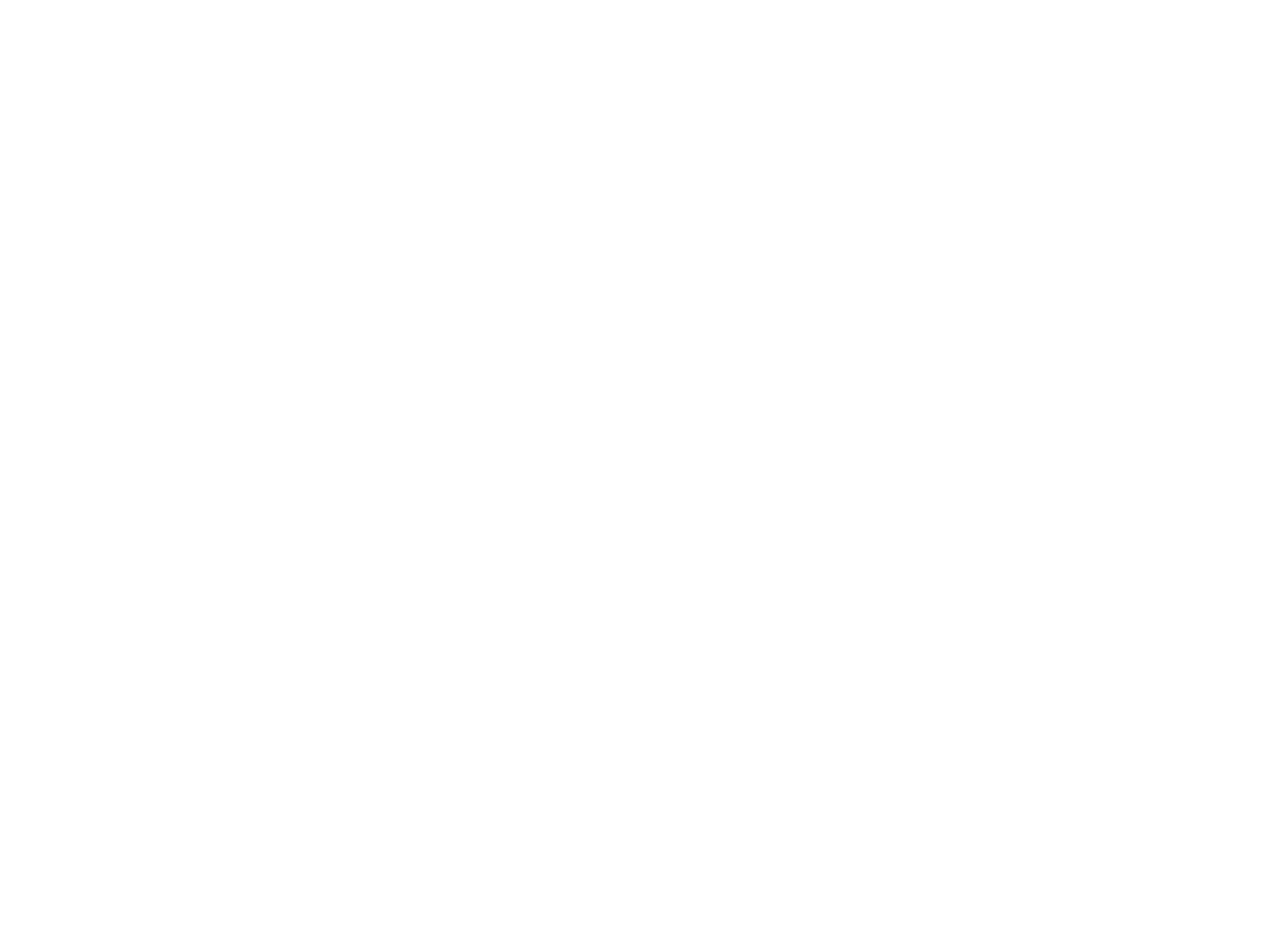
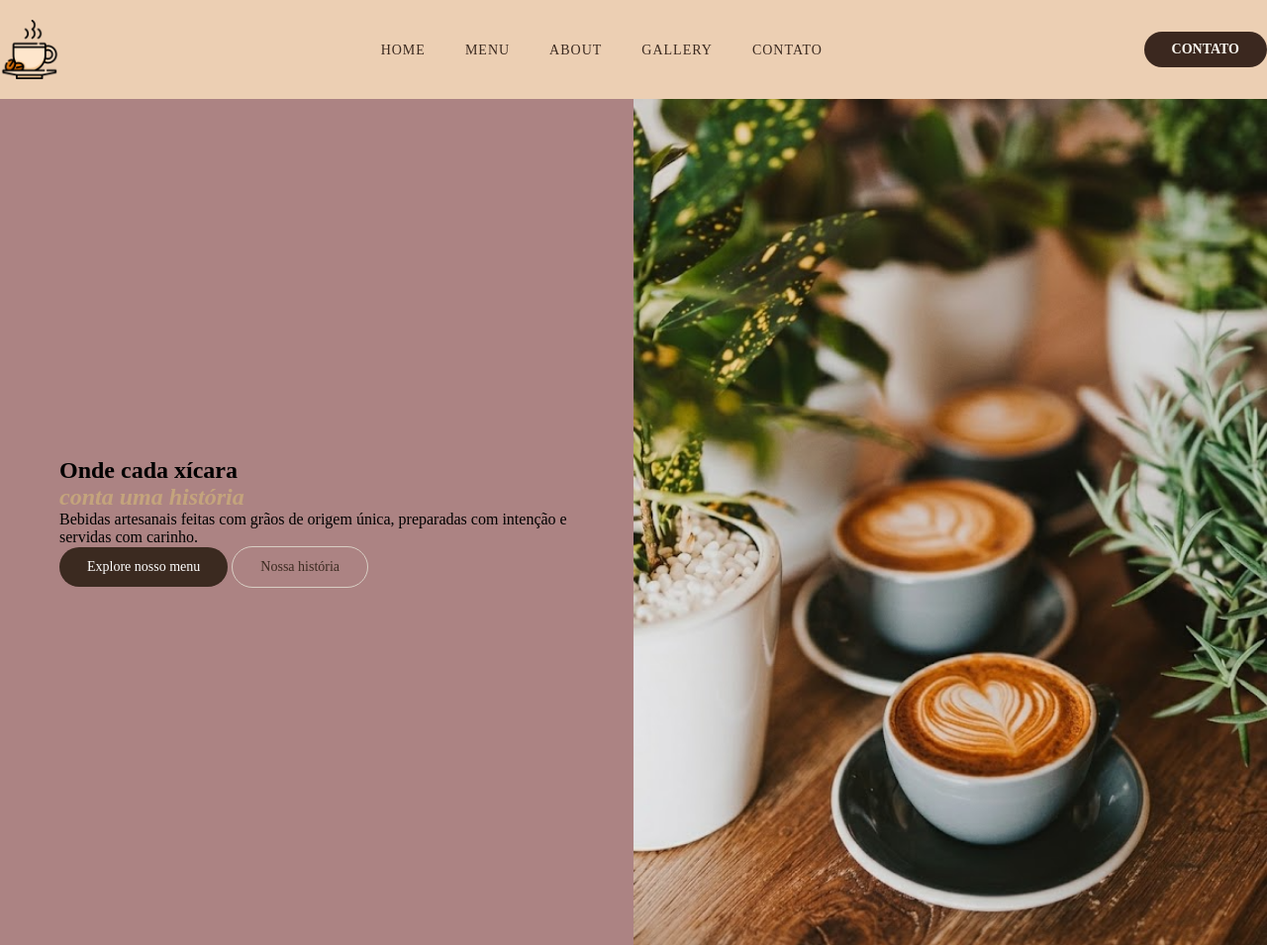
Before and after one commit to yangggx/Site-de-cafeteria-fict-cia, a plain HTML site: page index.html in a window 1280 px wide. Shown: the whole page at 99% size. Before the commit the page ends 800 px from the top, so only its background shows below. Drawn offline with Linux system fonts and the light colour scheme.

Commit message:
Atualizei o estilo do botão e o menu

```diff
--- a/index.html
+++ b/index.html
@@ -4,9 +4,44 @@
     <meta charset="UTF-8">
     <meta name="viewport" content="width=device-width, initial-scale=1.0">
     <link rel="stylesheet" href="style.css">
-    <title>Document</title>
+    <title>Site de cafeteria fictícia</title>
 </head>
 <body>
+    <header>
+      <div class="interface">
+        <section class="logo">
+        <img src="imagens/coffee-cup.png" alt="logo-cafe">
+        </section> <!--logo-->
+        <section class="navegation">
+            <nav>
+                <ul>
+                    <li><a href="#Home">HOME</a></li>
+                    <li><a href="#Menu">MENU</a></li>
+                    <li><a href="#ABOUT">ABOUT</a></li>
+                    <li><a href="GALLERY">GALLERY</a></li>
+                    <li><a href="#CONTATO">CONTATO</a></li>
+                </ul>
+            </nav>
+        </section> <!--menu-->
+         <section class="btn-contato">
+            <a href="#">
+                <button>CONTATO</button>
+            </a>
+         </section> <!--Bota-->
+      </div> <!--interface-->
+    </header>
 
+   <section class="hero-site">
+    <div class="txt-hero">
+        <h1>Onde cada xícara <span>conta uma história</span></h1>
+        <p>Bebidas artesanais feitas com grãos de origem única, preparadas com intenção e servidas com carinho.</p>
+        <div class="botoes">
+            <a href="#" class="btn btn-escuro">Explore nosso menu</a>
+            <a href="#" class="btn btn-claro">Nossa história</a>
+        </div>
+    </div>
+
+    <div class="img-hero"></div>
+</section>
 </body>
 </html>
--- a/style.css
+++ b/style.css
@@ -0,0 +1,127 @@
+
+
+*{
+    margin: 0;
+    padding: 0;
+    box-sizing: border-box;
+   font-family: "Merriweather", serif;
+}
+
+body {
+    background-color: #FBF8F1;
+}
+
+.interface {
+    max-width: 1280px;
+    margin: 0 auto;
+}
+
+
+
+/*ESTILO DO HEADER*/
+
+header {
+    width: 100%;
+    padding: 20px 0;
+    background-color:#D9996270;
+}
+
+header .interface {
+    display: flex;
+    justify-content: space-between;
+    align-items: center;
+}
+
+header .logo img {
+    height: 60px;
+    width: auto;
+    display: block;
+}
+
+header .navegation ul {
+    list-style-type: none;
+    display: flex;
+    gap: 40px;
+}
+
+header .navegation a {
+    text-decoration: none;
+    color: #3b2a20;
+    font-size: 14px;
+    letter-spacing: 1px;
+}
+
+header .navegation nav a:hover {
+    transform: scale(1.05);
+}
+
+header .navegation nav a {
+    display: inline-block;
+    transition: transform 0.3s ease;
+}
+
+header .btn-contato button {
+    background-color: #3b281f;
+    color: #fbf8f1;
+    font-size: 14px;
+    font-weight: 600;
+    padding: 10px 28px;
+    border: none;
+    border-radius: 30px;
+    cursor: pointer;
+    transition: all 0.3s ease;
+}
+
+header .btn-contato button:hover {
+    background-color: #FBF8F1;
+    color: #3b281f;
+    transform: scale(1.05);
+}
+
+/*ESTILIZAÇAO DO CONTEUDO*/
+
+.hero-site {
+    display: grid;
+    grid-template-columns: 1fr 1fr;
+    min-height: calc(100vh - 80px);
+}
+
+.txt-hero {
+    background-color: #ac8383;
+    display: flex;
+    flex-direction: column;
+    justify-content: center;
+    align-items: flex-start;
+    padding: 0 60px;
+}
+
+.img-hero {
+    background-image: url("imagens/cafe.jpg");
+    background-size: cover;
+    background-position: center;
+}
+
+.txt-hero h1 span {
+    display: block;
+    font-style: italic;
+    color: #c4a47c;
+}
+
+
+.btn {
+    display: inline-block;
+    padding: 12px 28px;
+    border-radius: 30px;
+    text-decoration: none;
+    font-size: 14px;
+}
+.btn-escuro { background-color: #3b2a20; color: #fff; }
+.btn-claro  { border: 1px solid #d8cfc4; color: #3b2a20; }
+
+.img-hero {
+    background-image: url("imagens/8e0e8c94-2d6a-4165-9ba1-1d25a839d440.png");
+    background-size: cover;
+    background-position: center;
+    height: 855px;
+    width: 800;
+}
```
Also changed, not shown: imagens/8e0e8c94-2d6a-4165-9ba1-1d25a839d440.png (added), imagens/coffee-cup.png (added).
